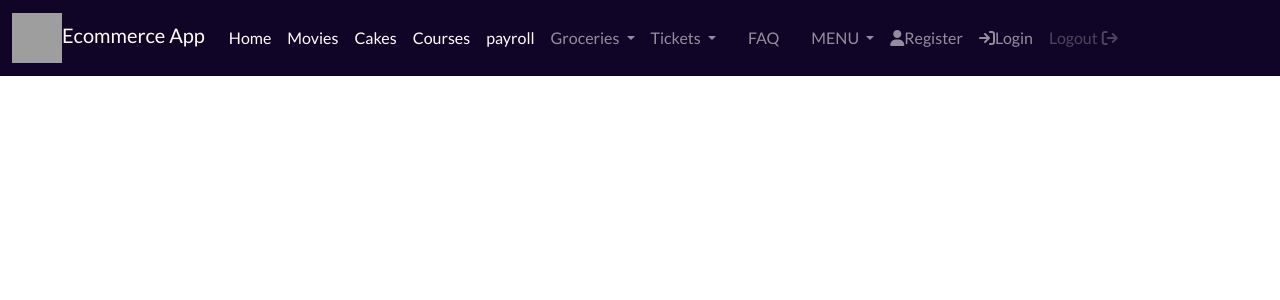
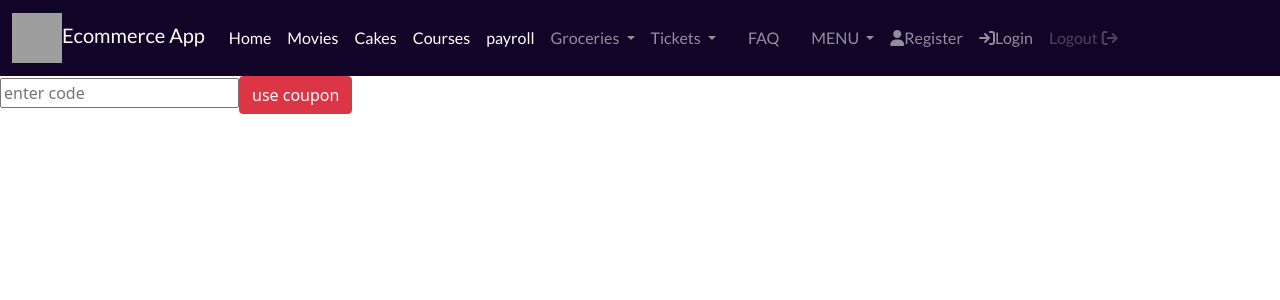
Before and after one commit to kv-b1-2022/ecommerceapp-angular, an Angular app: page /apply-coupon in a window 1280 px wide. Before the commit this address led to /. Shown: the top 300 px of the page. Built offline with nearby package versions, Linux system fonts and the light colour scheme; grey boxes are pictures that could not be loaded; some icons are missing.

Commit message:
coupon page created

```diff
--- a/src/app/app.module.ts
+++ b/src/app/app.module.ts
@@ -21,6 +21,8 @@ import { MembershipModule } from './membership/membership.module';
 import { NgbModule } from '@ng-bootstrap/ng-bootstrap';
 import { StockModule } from './stock/stock.module';
 import { PayrollModule } from './payroll/payroll.module';
+import { CouponCodeModule } from './coupon-code/coupon-code.module';
+
 
 
 @NgModule({
@@ -52,8 +54,8 @@ import { PayrollModule } from './payroll/payroll.module';
     PaymentModule,
     NgbModule,
     StockModule,
-    PayrollModule
-
+    PayrollModule,
+    CouponCodeModule
   ],
   providers: [],
   bootstrap: [AppComponent]
--- a/src/app/coupon-code/apply-coupon/apply-coupon.component.html
+++ b/src/app/coupon-code/apply-coupon/apply-coupon.component.html
@@ -1 +1,6 @@
-<p>apply-coupon works!</p>
+<form>
+    <div>
+        <input type="text" name="coupon" id="coupon" [(ngModel)]="coupon" placeholder="enter code">
+        <button class="btn btn-danger">use coupon</button>
+    </div>
+</form>
--- a/src/app/coupon-code/apply-coupon/apply-coupon.component.ts
+++ b/src/app/coupon-code/apply-coupon/apply-coupon.component.ts
@@ -8,6 +8,7 @@ import { Component, OnInit } from '@angular/core';
 })
 export class ApplyCouponComponent implements OnInit {
 
+  coupon!:any;
   constructor() { }
 
   ngOnInit(): void {
--- a/src/app/coupon-code/coupon-code-routing.module.ts
+++ b/src/app/coupon-code/coupon-code-routing.module.ts
@@ -1,7 +1,12 @@
 import { NgModule } from '@angular/core';
 import { RouterModule, Routes } from '@angular/router';
+import { ApplyCouponComponent } from './apply-coupon/apply-coupon.component';
 
-const routes: Routes = [];
+const routes: Routes = [
+  {
+    path:'apply-coupon',component:ApplyCouponComponent
+  }
+];
 
 @NgModule({
   imports: [RouterModule.forChild(routes)],
--- a/src/app/coupon-code/coupon-code.module.ts
+++ b/src/app/coupon-code/coupon-code.module.ts
@@ -3,6 +3,8 @@ import { CommonModule } from '@angular/common';
 
 import { CouponCodeRoutingModule } from './coupon-code-routing.module';
 import { ApplyCouponComponent } from './apply-coupon/apply-coupon.component';
+import { FormsModule } from '@angular/forms';
+import { BrowserModule } from '@angular/platform-browser';
 
 
 @NgModule({
@@ -11,7 +13,9 @@ import { ApplyCouponComponent } from './apply-coupon/apply-coupon.component';
   ],
   imports: [
     CommonModule,
-    CouponCodeRoutingModule
+    CouponCodeRoutingModule,
+    FormsModule,
+    BrowserModule
   ]
 })
 export class CouponCodeModule { }
```
